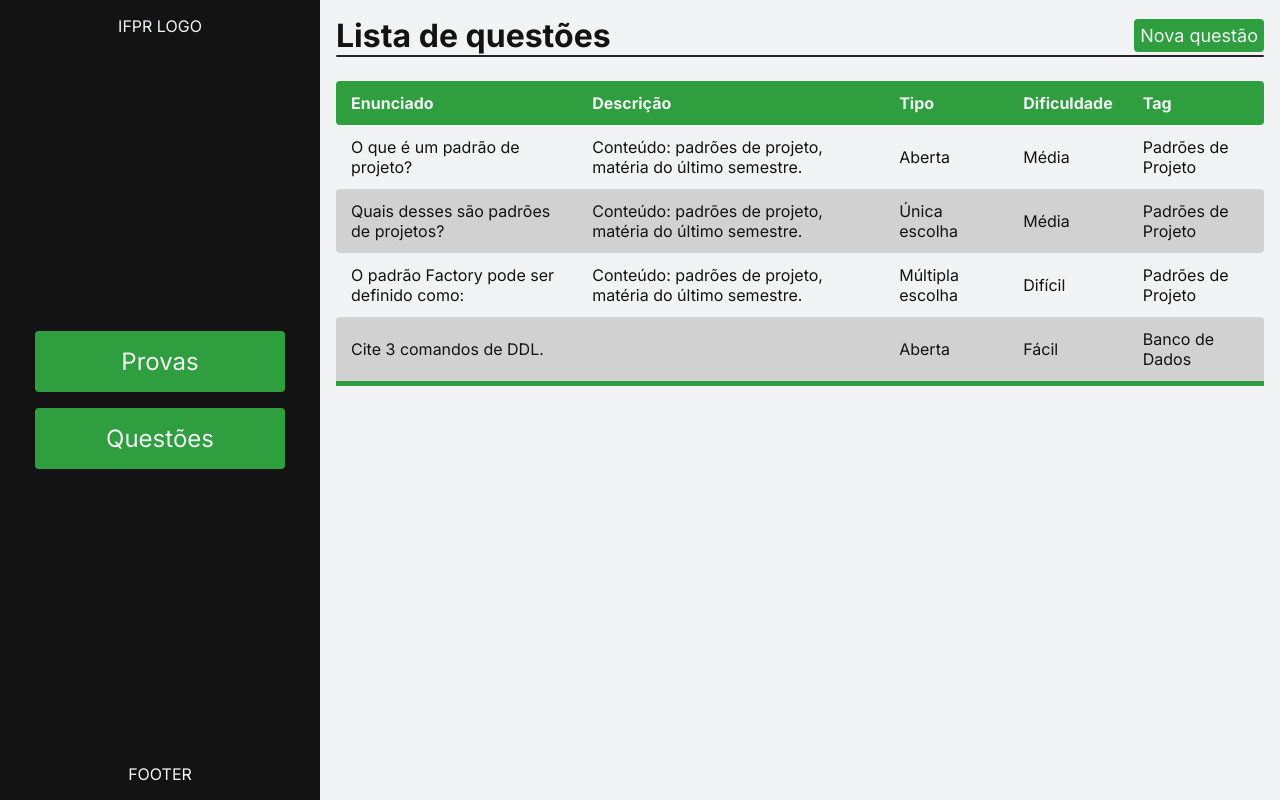
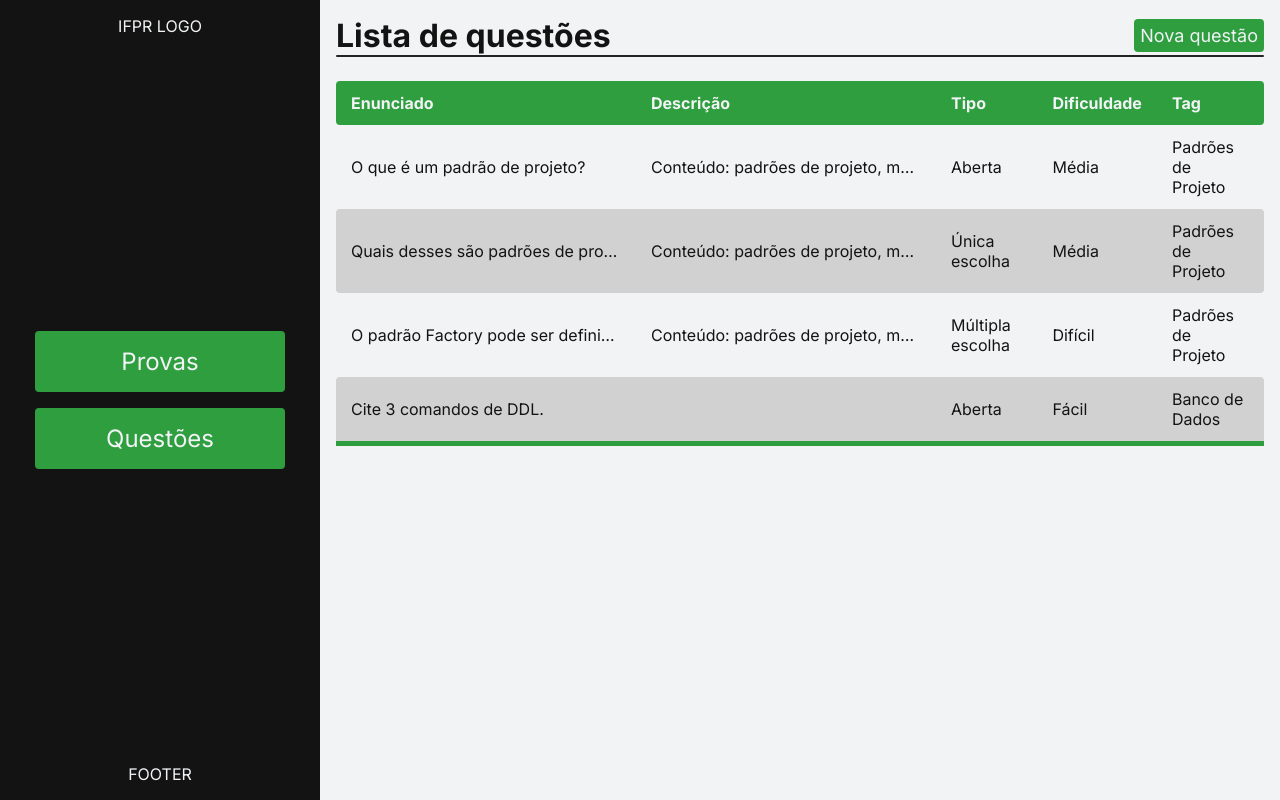
Before and after one commit to brugaspar/IFPR, a React (Vite) app: page /questions in a window 1280 px wide. Built offline with nearby package versions, Linux system fonts and the light colour scheme.

Commit message:
feat: added ellipsis effect

```diff
--- a/src/pages/Questions/index.tsx
+++ b/src/pages/Questions/index.tsx
@@ -73,7 +73,6 @@ export function Questions() {
   };
 
   function handleOpenQuestionModal() {
-    console.log("A");
     setQuestionModalIsOpen(true);
   }
 
@@ -98,8 +97,12 @@ export function Questions() {
         <tbody>
           {questions.map((question) => (
             <tr key={question.id}>
-              <td>{question.title}</td>
-              <td>{question.description}</td>
+              <td className="ellipsis-text" title={question.title}>
+                {question.title}
+              </td>
+              <td className="ellipsis-text" title={question.description}>
+                {question.description}
+              </td>
               <td>{questionType[question.type]}</td>
               <td>{questionDifficulty[question.difficulty]}</td>
               <td>{question.tag.name}</td>
--- a/src/pages/Questions/styles.ts
+++ b/src/pages/Questions/styles.ts
@@ -70,5 +70,12 @@ export const Container = styled.div`
         color: var(--background);
       }
     }
+
+    .ellipsis-text {
+      max-width: 300px;
+      white-space: nowrap;
+      text-overflow: ellipsis;
+      overflow: hidden;
+    }
   }
 `;
```
